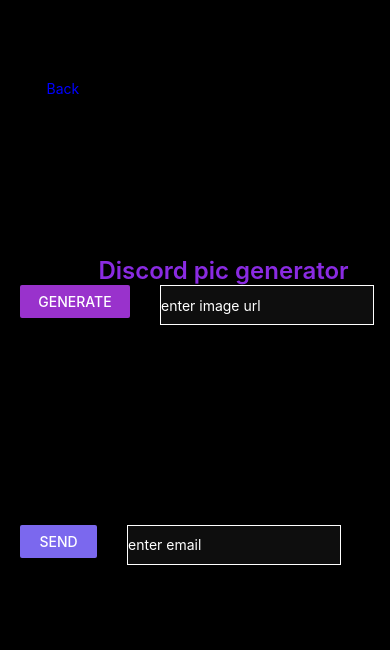
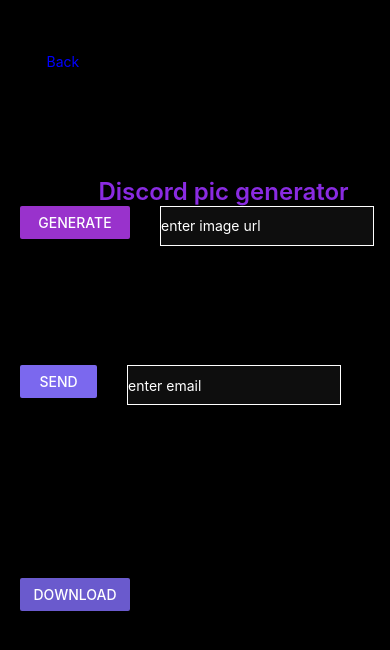
Before and after one commit to baborovanat/ImageGenie, a React Native app: screen / in a window 390 px wide. Shown: the top 650 px of the page. Built offline with nearby package versions, Linux system fonts and the light colour scheme.

Commit message:
btn download

```diff
--- a/App.tsx
+++ b/App.tsx
@@ -100,6 +100,13 @@
 </View>
 
 
+<View style={{flex:5, backgroundColor: 'black', flexDirection:"row", alignContent:"flex-start"}} >
+   <TouchableOpacity style={{width:110, height:44, marginLeft:20}}><Button color={'slateblue'} title='Download'></Button></TouchableOpacity>
+
+</View>
+
+
+
      </View>
 
   );
```
